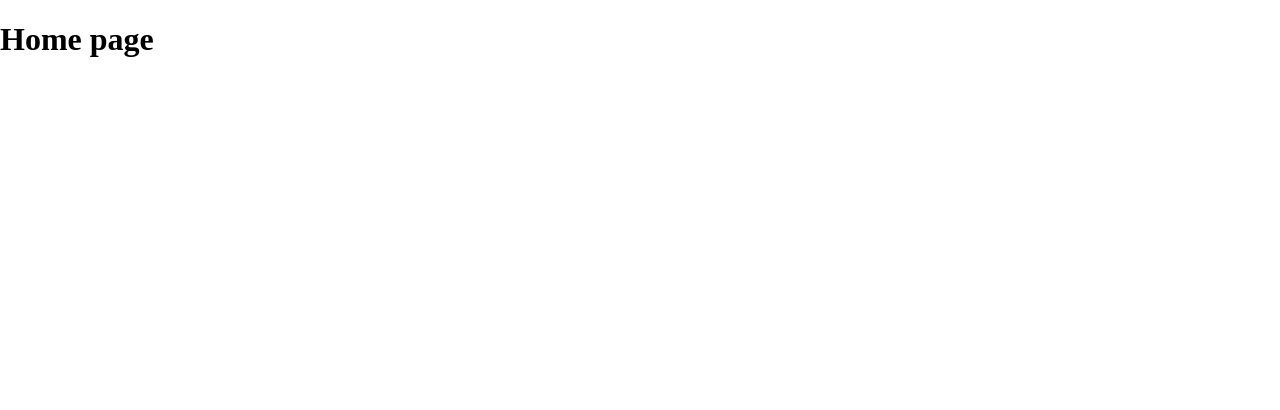
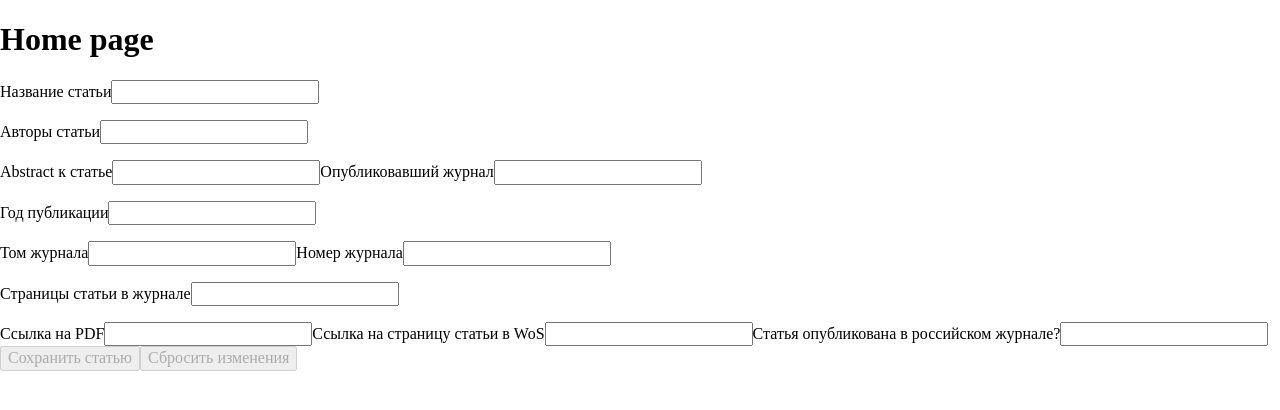
Before and after one commit to StRenedas/scientist-admin, a Next.js app: page / in a window 1280 px wide. Shown: the top 410 px of the page. Built offline with nearby package versions, Linux system fonts and the light colour scheme.

Commit message:
Installed react-hook-form, added basic form for articles and implemented non-library validation

```diff
--- a/package.json
+++ b/package.json
@@ -3,7 +3,7 @@
   "version": "0.1.0",
   "private": true,
   "scripts": {
-    "dev": "next dev",
+    "dev": "next dev -p 3001",
     "build": "next build",
     "start": "next start",
     "lint": "next lint",
@@ -14,6 +14,7 @@
     "@types/node": "20.4.2",
     "@types/react": "18.2.15",
     "@types/react-dom": "18.2.7",
+    "axios": "^1.4.0",
     "eslint": "8.45.0",
     "eslint-config-next": "13.4.10",
     "next": "13.4.10",
@@ -23,6 +24,7 @@
     "typescript": "5.1.6"
   },
   "devDependencies": {
+    "@hookform/devtools": "^4.3.1",
     "prettier": "^3.0.0"
   }
 }
--- a/pages/index.tsx
+++ b/pages/index.tsx
@@ -1,7 +1,9 @@
+import ArticleForm from '@/components/Article/ArticleForm'
 export default function Home() {
   return (
     <>
       <h1>Home page</h1>
+      <ArticleForm />
     </>
   )
 }
--- a/src/components/Article/ArticleForm/ArticleForm.tsx
+++ b/src/components/Article/ArticleForm/ArticleForm.tsx
@@ -1,5 +1,149 @@
+import { IArticle } from '@/interfaces/article.interface'
+import {
+  useForm,
+  SubmitHandler,
+  FieldErrors,
+  SubmitErrorHandler,
+} from 'react-hook-form'
+import { DevTool } from '@hookform/devtools'
+import Api from '@/shared/api/Api'
+import { useEffect } from 'react'
 const ArticleForm = () => {
-  return <></>
+  const {
+    register,
+    handleSubmit,
+    control,
+    formState: { errors, isDirty, isValid, isSubmitting, isSubmitSuccessful },
+    reset,
+  } = useForm<IArticle>({
+    mode: 'onTouched',
+  })
+
+  const onSubmit: SubmitHandler<IArticle> = (data) => console.log(data)
+
+  const onError: SubmitErrorHandler<IArticle> = (
+    errors: FieldErrors<IArticle>,
+  ) => console.log(errors)
+
+  useEffect(() => {
+    if (isSubmitSuccessful) {
+      reset()
+    }
+  }, [isSubmitSuccessful, reset])
+
+  return (
+    <>
+      <form onSubmit={handleSubmit(onSubmit, onError)} noValidate={true}>
+        <label htmlFor={'title'}>Название статьи</label>
+        <input
+          id={'title'}
+          defaultValue={''}
+          {...register('title', {
+            required: { value: true, message: 'Введите название статьи' },
+          })}
+        />
+        <p>{errors.title?.message}</p>
+
+        <label htmlFor={'authors'}>Авторы статьи</label>
+        <input
+          id={'authors'}
+          {...register('authors', {
+            required: { value: true, message: 'Введите авторов статьи' },
+          })}
+        />
+        <p>{errors.authors?.message}</p>
+
+        <label htmlFor={'abstract'}>Abstract к статье</label>
+        <input id={'abstract'} {...register('abstract')} />
+
+        <label htmlFor={'published_journal'}>Опубликовавший журнал</label>
+        <input
+          id={'published_journal'}
+          {...register('published_journal', {
+            required: {
+              value: true,
+              message: 'Введите название опубликовавшего статью журнала',
+            },
+          })}
+        />
+        <p>{errors.published_journal?.message}</p>
+
+        <label htmlFor={'published_year'}>Год публикации</label>
+        <input
+          id={'published_year'}
+          type={'number'}
+          {...register('published_year', {
+            valueAsNumber: true,
+            required: { value: true, message: 'Введите год публикации' },
+          })}
+        />
+        <p>{errors.published_year?.message}</p>
+
+        <label htmlFor={'published_volume'}>Том журнала</label>
+        <input
+          id={'published_volume'}
+          type={'number'}
+          {...register('published_volume', { valueAsNumber: true })}
+        />
+
+        <label htmlFor={'published_number'}>Номер журнала</label>
+        <input
+          id={'published_number'}
+          type={'number'}
+          {...register('published_number', {
+            valueAsNumber: true,
+            required: {
+              value: true,
+              message: 'Введите номер журнала, в котором опубликована статья',
+            },
+          })}
+        />
+        <p>{errors.published_number?.message}</p>
+
+        <label htmlFor={'pages'}>Страницы статьи в журнале</label>
+        <input
+          id={'pages'}
+          {...register('pages', {
+            required: {
+              value: true,
+              message:
+                'Введите страницы, содержащие статью в опубликовавшем журнале',
+            },
+          })}
+        />
+        <p>{errors.pages?.message}</p>
+
+        <label htmlFor={'pdf'}>Ссылка на PDF</label>
+        <input id={'pdf'} {...register('links.pdf')} />
+
+        <label htmlFor={'wos'}>Ссылка на страницу статьи в WoS</label>
+        <input id={'wos'} {...register('links.wos')} />
+
+        <label htmlFor={'is_russian'}>
+          Статья опубликована в российском журнале?
+        </label>
+        <input
+          id={'is_russian'}
+          {...register('is_russian', { required: true })}
+        />
+        {errors.is_russian && <span>This field is required</span>}
+
+        <button type={'submit'} disabled={!isDirty || !isValid || isSubmitting}>
+          Сохранить статью
+        </button>
+        <button
+          type={'button'}
+          disabled={!isDirty}
+          onClick={() => {
+            reset()
+          }}
+        >
+          Сбросить изменения
+        </button>
+      </form>
+      <DevTool control={control} />
+    </>
+  )
 }
 
 export default ArticleForm
--- /dev/null
+++ b/src/shared/api/Api.ts
@@ -0,0 +1,36 @@
+import axios, { Axios } from 'axios'
+const $axios = axios.create({ baseURL: process.env.NEXT_PUBLIC_BASE_URL })
+export default class Api {
+  static async get(url: string) {
+    try {
+      const { data } = await $axios.get(url)
+      return data
+    } catch (e) {
+      console.error(e)
+    }
+  }
+
+  static async post(url: string, payload: any) {
+    try {
+      return await $axios.post(url, payload)
+    } catch (e) {
+      console.error(e)
+    }
+  }
+
+  static async put(url: string, payload: any) {
+    try {
+      return await $axios.put(url, payload)
+    } catch (e) {
+      console.error(e)
+    }
+  }
+
+  static async delete(url: string) {
+    try {
+      return await $axios.delete(url)
+    } catch (e) {
+      console.error(e)
+    }
+  }
+}
```
Also changed, not shown: src/interfaces/article.interface.ts (added, +22 -0 lines), 1 other file (tests, documents, lock files or other folders).
